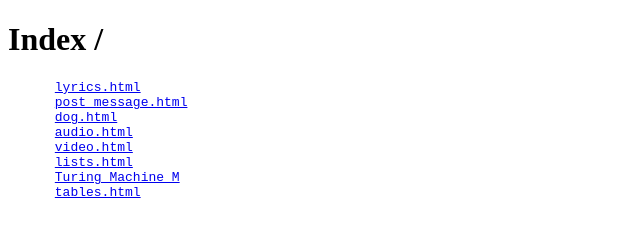
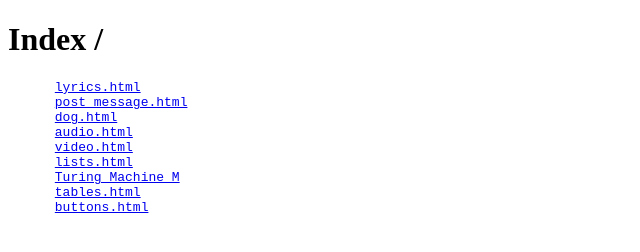
Before and after one commit to cfurley/modernjs, a plain HTML site: page chapter-000-html-css/_index.html in a window 1280 px wide. Shown: the whole page, without its empty margins (0-640 px from the left). Drawn offline with Linux system fonts and the light colour scheme.

Commit message:
Added a link for buttons html.

```diff
--- a/chapter-000-html-css/_index.html
+++ b/chapter-000-html-css/_index.html
@@ -17,6 +17,7 @@
       <a href="./lists.html">lists.html</a>
       <a href="./turing_machine_m.html">Turing Machine M</a>
       <a href="./tables.html">tables.html</a>
+      <a href="./buttons.html">buttons.html</a>
     </pre>
   </div>
 </body>
```
